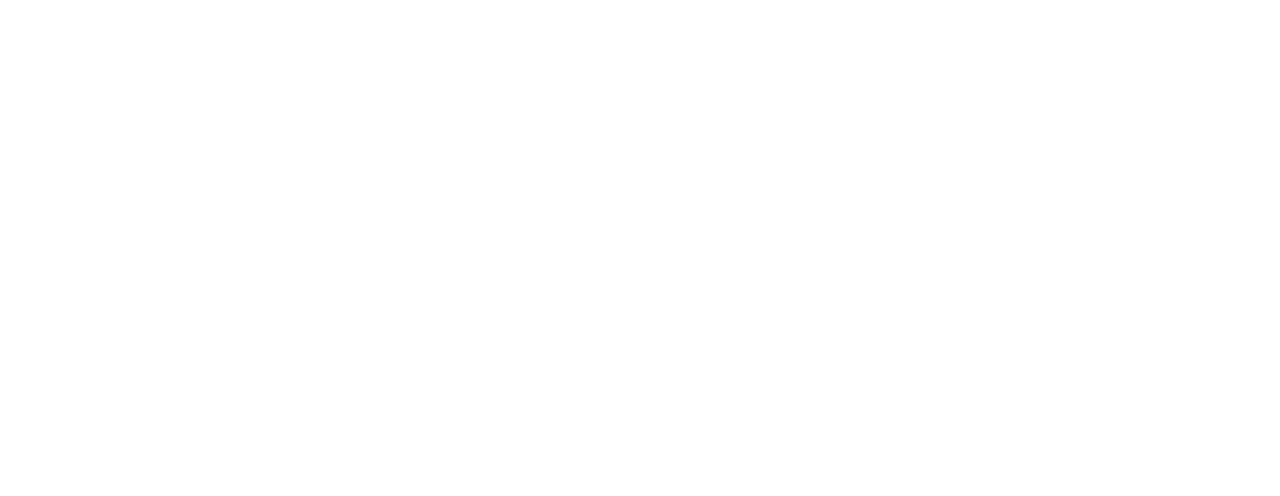
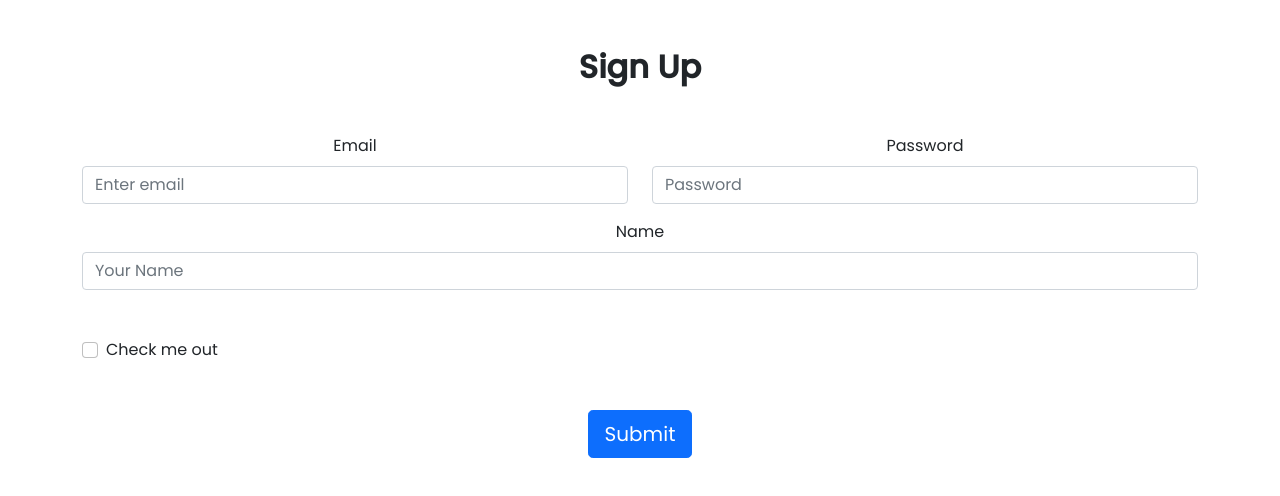
Before and after one commit to tanvirahmed055/pet-care-client, a React (Create React App) app: page /register in a window 1280 px wide. Shown: the top 496 px of the page. Built offline with nearby package versions, Linux system fonts and the light colour scheme; no server answers.

Commit message:
implemented firebase user registration system

```diff
--- a/package.json
+++ b/package.json
@@ -11,6 +11,7 @@
     "react": "^17.0.2",
     "react-bootstrap": "^2.0.0-rc.1",
     "react-dom": "^17.0.2",
+    "react-hook-form": "^7.17.4",
     "react-router-dom": "^5.3.0",
     "react-scripts": "4.0.3",
     "web-vitals": "^1.1.2"
--- a/src/App.js
+++ b/src/App.js
@@ -9,6 +9,8 @@ import {
   useParams
 } from "react-router-dom";
 import ServiceDetails from './components/Home/ServiceDetails/ServiceDetails';
+import Login from './components/Login/Login/Login';
+import Registration from './components/Login/Registration/Registration';
 
 function App() {
   return (
@@ -24,6 +26,12 @@ function App() {
           <Route exact path="/services/:serviceId">
             <ServiceDetails></ServiceDetails>
           </Route>
+          <Route exact path="/login">
+            <Login></Login>
+          </Route>
+          <Route exact path="/register">
+            <Registration></Registration>
+          </Route>
         </Switch>
       </Router>
     </div>
--- a/src/components/Login/Login/Login.js
+++ b/src/components/Login/Login/Login.js
@@ -0,0 +1,11 @@
+import React from 'react';
+
+const Login = () => {
+    return (
+        <div>
+
+        </div>
+    );
+};
+
+export default Login;
--- a/src/components/Login/Registration/Registration.js
+++ b/src/components/Login/Registration/Registration.js
@@ -0,0 +1,59 @@
+import React, { useState } from 'react';
+import { Button, Col, Form, Row } from 'react-bootstrap';
+import useFirebase from '../../../hooks/useFirebase';
+
+
+const Registration = () => {
+    const { handleUserRegistration } = useFirebase();
+
+    const [email, setEmail] = useState('');
+    const [password, setPassword] = useState('');
+    const [name, setName] = useState();
+
+
+
+    const handleEmailInput = (e) => {
+        setEmail(e.target.value);
+    }
+    const handlePasswordInput = (e) => {
+        setPassword(e.target.value);
+    }
+    const handleNameInput = (e) => {
+        setName(e.target.value);
+    }
+    return (
+        <div className="container mt-5">
+            <h2 className="fw-bolder text-center mb-5">Sign Up</h2>
+            <Form>
+                <Row className="mb-3">
+                    <Form.Group as={Col} controlId="formGridEmail">
+                        <Form.Label>Email</Form.Label>
+                        <Form.Control onBlur={handleEmailInput} type="email" placeholder="Enter email" />
+                    </Form.Group>
+
+                    <Form.Group as={Col} controlId="formGridPassword">
+                        <Form.Label>Password</Form.Label>
+                        <Form.Control onBlur={handlePasswordInput} type="password" placeholder="Password" />
+                    </Form.Group>
+                </Row>
+
+                <Form.Group className="mb-3" controlId="formGridName">
+                    <Form.Label>Name</Form.Label>
+                    <Form.Control onBlur={handleNameInput} placeholder="Your Name" />
+                </Form.Group>
+
+
+
+                <Form.Group className="mt-5 mb-5 text-start" id="formGridCheckbox">
+                    <Form.Check type="checkbox" label="Check me out" />
+                </Form.Group>
+
+                <Button onClick={() => { handleUserRegistration(email, password, name) }} variant="primary" type="button" size="lg">
+                    Submit
+                </Button>
+            </Form>
+        </div>
+    );
+};
+
+export default Registration;
--- /dev/null
+++ b/src/hooks/useFirebase.js
@@ -0,0 +1,33 @@
+import React, { useState, useEffect } from 'react';
+import initializeAuthentication from '../components/Login/Firebase/firebase.init';
+import { getAuth, createUserWithEmailAndPassword } from "firebase/auth";
+
+
+initializeAuthentication();
+
+const useFirebase = () => {
+
+    const [user, setUser] = useState(null);
+
+    const auth = getAuth();
+
+    const handleUserRegistration = (email, password, name) => {
+        createUserWithEmailAndPassword(auth, email, password)
+            .then((result) => {
+                // Signed in
+                const user = result.user;
+                // ...
+            })
+            .catch((error) => {
+                const errorCode = error.code;
+                const errorMessage = error.message;
+                // ..
+                console.log(errorMessage);
+            });
+    }
+    return {
+        handleUserRegistration
+    };
+};
+
+export default useFirebase;
```
Also changed, not shown: 1 other file (tests, documents, lock files or other folders).
